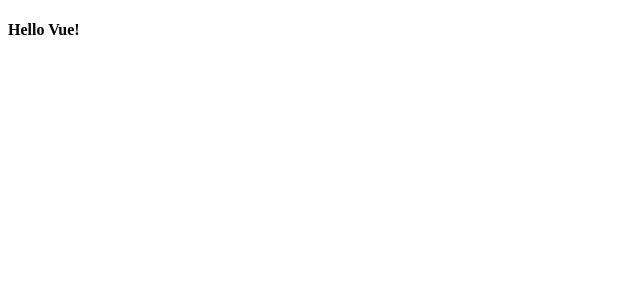
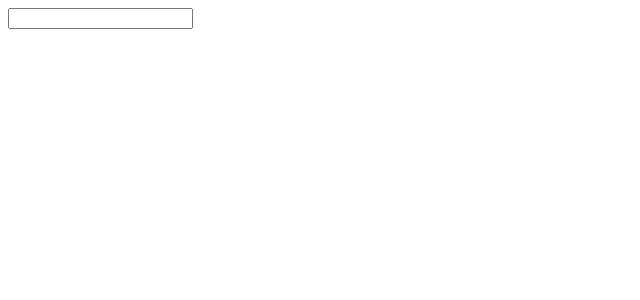
Before and after one commit to prateekvarma/vue-youtube, a Vue app: page / in a window 1280 px wide. Shown: the top 300 px of the page, without its empty margins (0-640 px from the left). Built offline with nearby package versions, Linux system fonts and the light colour scheme.

Commit message:
created SearchBar component

```diff
--- a/src/App.vue
+++ b/src/App.vue
@@ -1,9 +1,13 @@
 <template>
-    <h4>Hello Vue!</h4>
+    <SearchBar></SearchBar>
 </template>
 
 <script>
+import SearchBar from './components/SearchBar';
 export default {
-    name: 'App'
+    name: 'App',
+    components: {
+        SearchBar
+    }
 };
 </script>
--- /dev/null
+++ b/src/components/SearchBar.vue
@@ -0,0 +1,14 @@
+<template>
+    <div>
+        <input />
+    </div>
+</template>
+
+<script>
+export default {
+    name: 'SearchBar'
+};
+</script>
+
+<style>
+</style>
```
